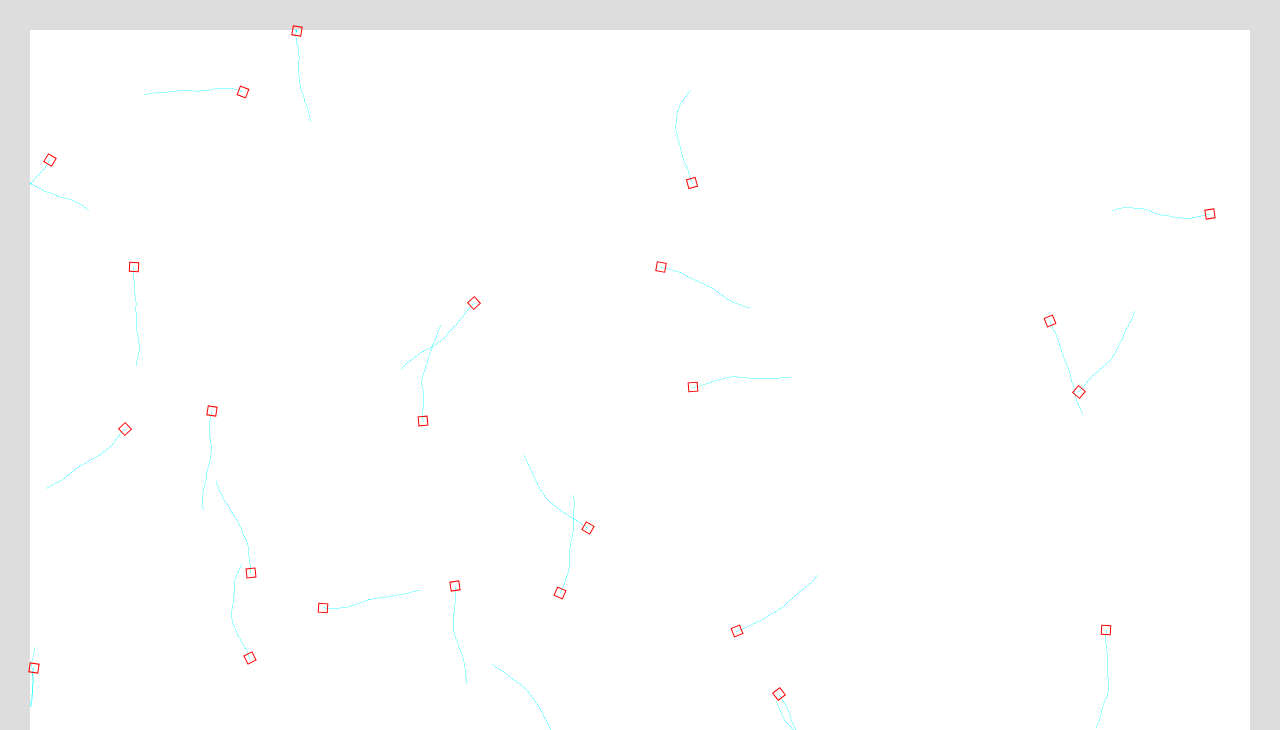
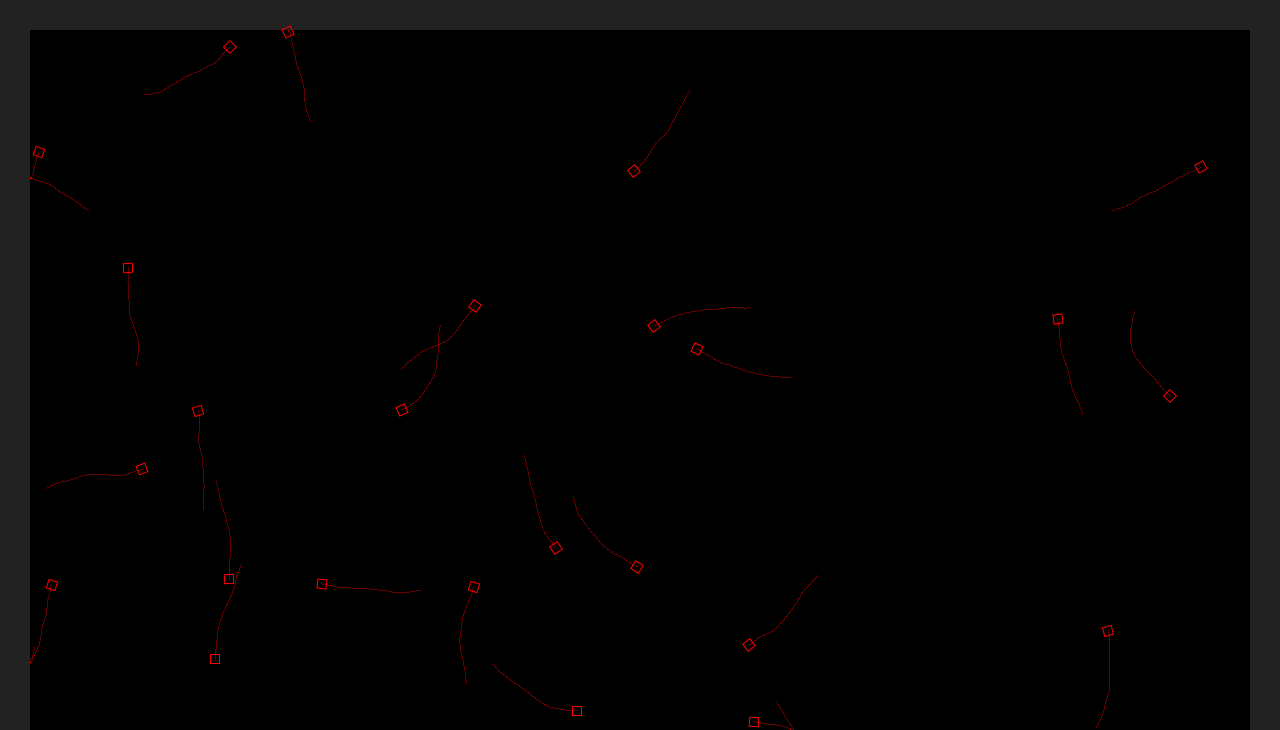
Before and after one commit to jywarren/antfarm, a website: page index.html in a window 1280 px wide. Shown: the top 730 px of the page. Drawn offline with nearby package versions, Linux system fonts and the light colour scheme.

Commit message:
color revamp, event-based code, other fixes (close #2, close #3)

```diff
--- a/AntFarm.Ant.js
+++ b/AntFarm.Ant.js
@@ -1,6 +1,25 @@
 AntFarm.Ant = Class.extend({
 
+// tweak indents to look right in editor:
+  program: {
+
+onRun: function() {
+
+  this.direction += Math.random()*10-5;
+  field.darken(this.x,this.y,'red',100); // x, y, rgb, amount
+
+},
+
+onBump: function() {
+
+  this.direction += 90;
+
+}
+
+  },
+
   init: function(field) {
+
     this.id = field.getId();
     $('.field').append('<div class="ant ant-'+this.id+'"></div>');
     this.el = $('.ant-'+id);
@@ -16,23 +35,23 @@ AntFarm.Ant = Class.extend({
 
     // runs just after run()
     this.position = function() {
-      this.bump = false;
+      ant.bump = false;
 
       // limit to bounds
       if (ant.x > field.width) {
-        this.bump = true;
+        ant.bump = true;
         ant.x = field.width;
       }
       if (ant.y > field.height) {
-        this.bump = true;
+        ant.bump = true;
         ant.y = field.height;
       }
       if (ant.x < 0) {
-        this.bump = true;
+        ant.bump = true;
         ant.x = 0;
       }
       if (ant.y < 0) {
-        this.bump = true;
+        ant.bump = true;
         ant.y = 0;
       }
 
@@ -61,26 +80,31 @@ AntFarm.Ant = Class.extend({
       ant.el.css('border-color',ant.color);
     }
 
-    this.teach = function(script) {
+    ant.teach = function(script) {
+      eval("ant.program = " + script);
       ant.el.attr('script', script);
-      eval("ant.run = "+script);
+      Object.keys(ant.program).forEach(function(key) {
+        ant[key] = ant.program[key];
+      });
     }
 
-    this.edit = function() {
-      $('textarea.script').val(ant.run+''); // coerce to string
+    ant.edit = function() {
+      $('textarea.script').val(ant.stringify(ant.program));
       $('.modal').modal({show: true});
+      $('.modal .save').off("click");
       $('.modal .save').click(function() {
         ant.teach($('textarea.script').val());
         $('.modal').modal({show: false});
       });
     }
-    this.el.on('dblclick', ant.edit);
+
+    ant.el.on('dblclick', ant.edit);
 
     field.el.on("mousemove touchmove", function(e) {
       if (ant.dragging) {
         e.preventDefault();
         if (e.changedTouches) { // if it's a touch event
-            e = e.changedTouches[0] // reference first finger touch
+          e = e.changedTouches[0]; // reference first finger touch
         }
         ant.x = e.pageX-field.margin;
         ant.y = e.pageY-field.margin;
@@ -88,22 +112,38 @@ AntFarm.Ant = Class.extend({
       }
     });
 
-    this.el.on("mousedown touchstart", function (e) {
+    ant.el.on("mousedown touchstart", function (e) {
       ant.dragging = true;
     });
 
-    this.el.on("mouseup touchend", function (e) {
+    ant.el.on("mouseup touchend", function (e) {
       ant.dragging = false;
     });
 
-  },
+    ant.teach(ant.stringify(ant.program));
 
-  run: function() {
+    ant.run = function() {
 
-    this.direction += Math.random()*10-5;
-    if (this.bump) this.direction += 90;
-    field.darken(this.x,this.y,0,100);
+      if (ant.onRun) ant.onRun();
+      if (ant.onBump && ant.bump) ant.onBump();
+
+    }
 
   },
 
+  stringify: function(obj) {
+
+    var keys = Object.keys(obj),
+        string = "{\n\n";
+
+    keys.forEach(function(key) {
+      string += key + ": " + obj[key] + ",\n\n";
     });
+
+    string += "}";
+
+    return string;
+
+  }
+
+});
--- a/AntFarm.Field.js
+++ b/AntFarm.Field.js
@@ -3,6 +3,7 @@ AntFarm.Field = Class.extend({
   objects: [],
   ids: [],
   margin: 30,
+  playing: true,
 
   // accepts interval in ms
   init: function(interval) {
@@ -21,11 +22,19 @@ AntFarm.Field = Class.extend({
     }
 
     this.run = function() {
-      for (var i in field.objects) {
-        field.objects[i].position();
-        field.objects[i].appearance();
-        field.objects[i].run();
+      if (field.playing) {
+        for (var i in field.objects) {
+          field.objects[i].position();
+          field.objects[i].appearance();
+          field.objects[i].run();
+        }
       }
+    }
+
+    this.togglePlay = function() {
+      field.playing = !field.playing;
+      $('.on-off i').toggleClass('fa-play');
+      $('.on-off i').toggleClass('fa-pause');
     }
 
     this.interval = setInterval(this.run,interval);
@@ -36,19 +45,69 @@ AntFarm.Field = Class.extend({
       }
     }
 
+    // [r,g,b,a] where each can be 0-255
+    // needs color revision
     this.get = function(x,y) {
       var p = field.canvas.getImageData(x, y, 1, 1).data;
       //var hex = "#" + ("000000" + rgbToHex(p[0], p[1], p[2])).slice(-6);
       return p;
     }
 
+    this.color = function(x, y, color, val) {
+      if (val) {
+        px[0] = val;
+        field.set(x, y, px);
+      }
+    }
+
+    this.red = function(x, y, val) {
+      var px = field.get(x, y);
+      if (val) field.color(x, y, 0, val);
+      return px[0];
+    }
+
+    this.green = function(x, y, val) {
+      var px = field.get(x, y);
+      if (val) field.color(x, y, 1, val);
+      return px[1];
+    }
+
+    this.blue = function(x, y, val) {
+      var px = field.get(x, y);
+      if (val) field.color(x, y, 2, val);
+      return px[2];
+    }
+
+    this.alpha = function(x, y, val) {
+      var px = field.get(x, y);
+      if (val) field.color(x, y, 3, val);
+      return px[3];
+    }
+
+    this.darkenRed = function(x, y, val) {
+      this.darken(x, y, "red", val);
+    }
+
+    this.darkenGreen = function(x, y, val) {
+      this.darken(x, y, "green", val);
+    }
+
+    this.darkenBlue = function(x, y, val) {
+      this.darken(x, y, "blue", val);
+    }
+
+    this.darkenAlpha = function(x, y, val) {
+      this.darken(x, y, "alpha", val);
+    }
+
     this.darken = function(x,y,channel,val) {
-      var pixelData = field.canvas.getImageData(x, y, 1, 1);
-      pixelData.data[channel] -= val;
+      var pixelData = field.canvas.getImageData(x, y, 1, 1),
+          colors = ["red", "green", "blue", "alpha"];
+      pixelData.data[colors.indexOf(channel)] += val;
       field.canvas.putImageData(pixelData, x, y);
     }
 
-    this.set = function(x,y,data) {
+    this.set = function(x, y, data) {
       data[3] = data[3] || 255;
       var pixelData = field.canvas.getImageData(x, y, 1, 1);
       pixelData.data[0] = data[0]; // R
@@ -71,7 +130,7 @@ AntFarm.Field = Class.extend({
     this.el[0].style.width = this.width+'px';
     this.el[0].style.height = this.height+'px';
     this.canvas = this.el[0].getContext('2d');
-    this.canvas.fillStyle = "rgba(255,255,255,1)";
+    this.canvas.fillStyle = "rgba(0,0,0,1)";
     this.canvas.fillRect(0,0,this.width,this.height);
 
   }
--- a/antfarm.css
+++ b/antfarm.css
@@ -1,12 +1,12 @@
 html {
-  background: #ddd;
+  background: #222;
 }
 
 .field {
   position: absolute;
   left: 0;
   top: 0;
-  background: #fff;
+  background: #000;
   margin: 30px 30px 0;
   z-index:1;
 }
@@ -19,6 +19,7 @@ html {
 }
 
 .controls {
+  color: #888;
   width: 100%;
   padding-right:20px;
 }
--- a/index.html
+++ b/index.html
@@ -40,11 +40,11 @@
       </div>
 
       <p class="controls">
+
         <span>
-          <b>Ant</b>
-          <!-- <a class="btn btn-lg"><i class="fa fa-asterisk"> Run</i></a> -->
+          <a class="on-off" onClick="field.togglePlay();"><i class="fa fa-pause"></i></a>
           <a class="btn btn-lg" href="https://github.com/jywarren/antfarm"><i class="fa fa-github"></i></a>
-          <b>Farm</b>
+          <b>Antfarm</b>
         </span>
       </p>
 
@@ -56,7 +56,7 @@
 
           <div class="modal-header">
             <button type="button" class="close" data-dismiss="modal" aria-hidden="true">&times;</button>
-            <b>Editing "<span class='title'></span>"</b>
+            <b>Editing Ant<span class='title'></span></b>
           </div>
 
          <div class="modal-body" style="max-height:600px;">
@@ -64,6 +64,8 @@
           </div>
 
           <div class="modal-footer">
+            <a target="_blank" href="https://github.com/jywarren/antfarm/wiki">Docs</a>
+            <a target="_blank" href="https://gist.github.com">Save scripts</a>
             <a data-dismiss="modal" href="#" class="btn">Close</a>
             <a data-dismiss="modal" href="#" class="btn btn-primary save">Save</a>
           </div>
```
Also changed, not shown: README.md. Lines whose indentation alone changed are shown as unchanged.
